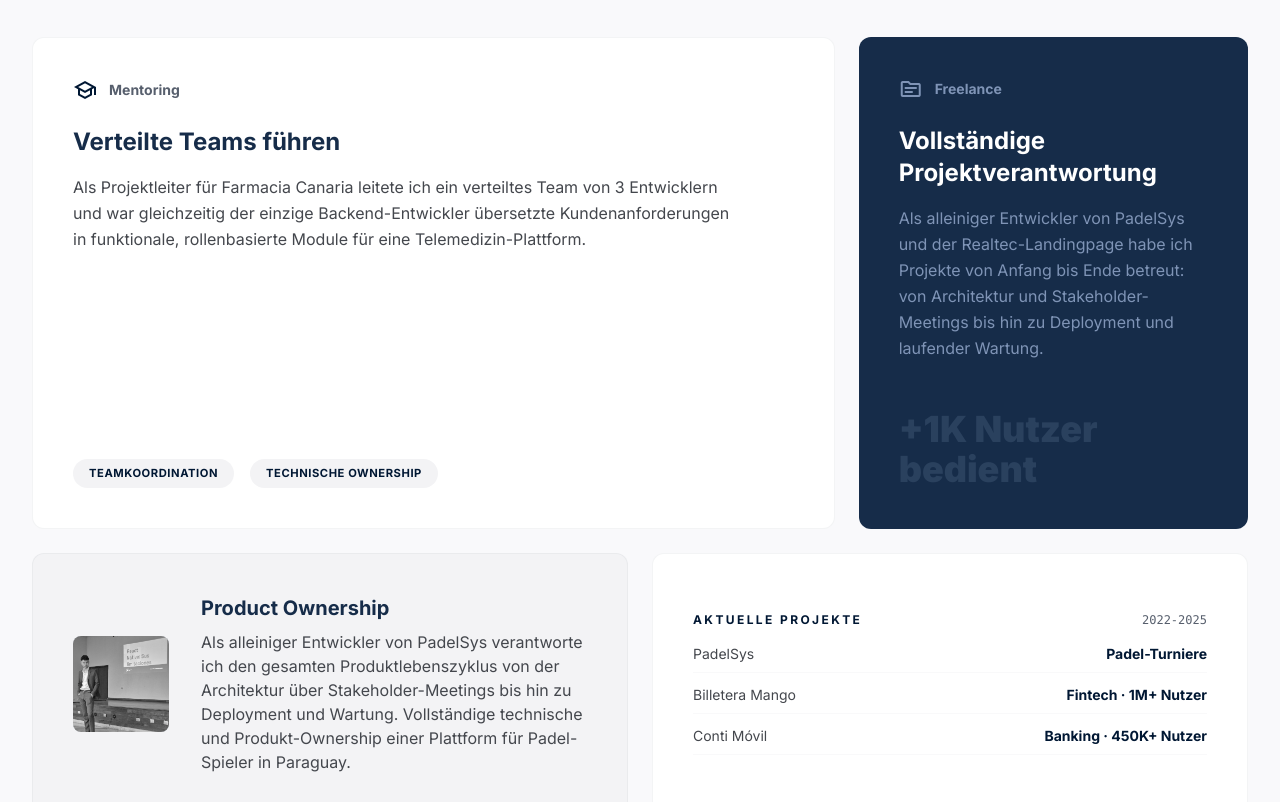
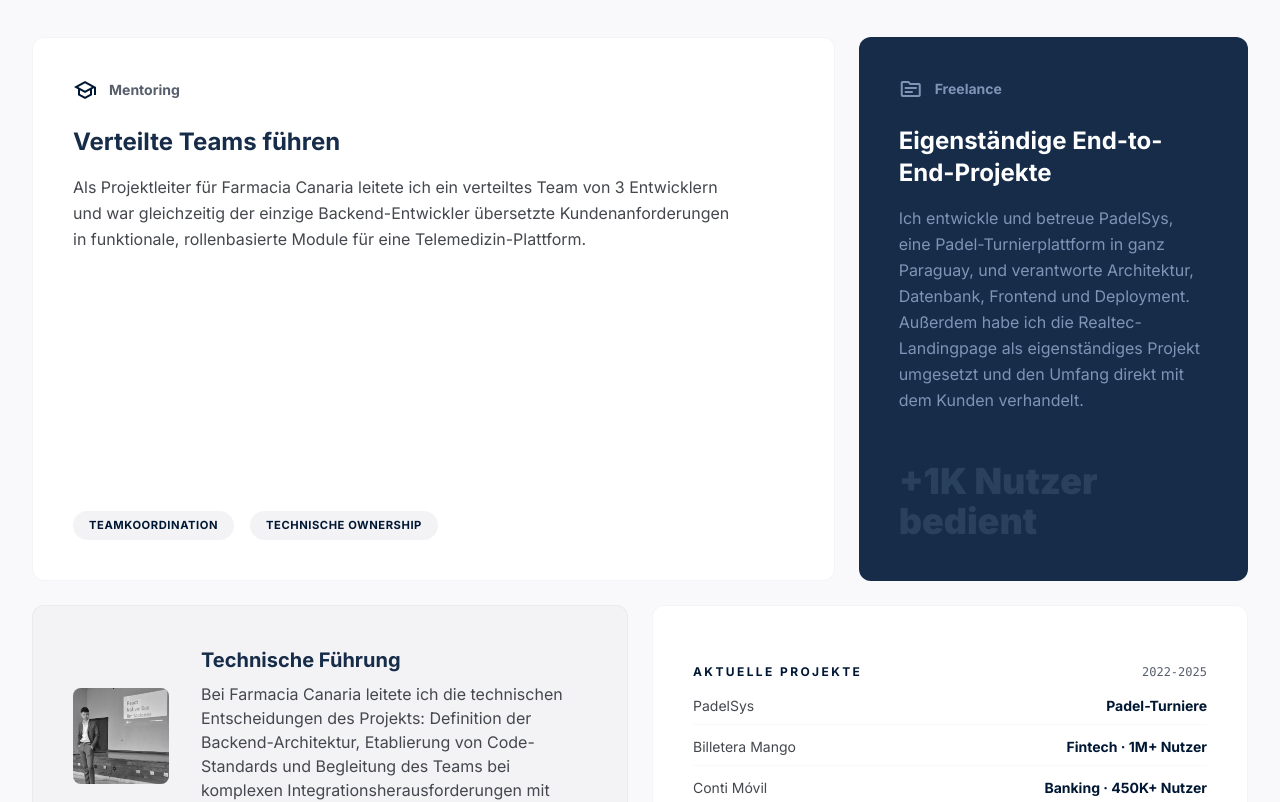
Before and after one commit to Dave-Gom/davegzarca, a Next.js app: page /de/about in a window 1280 px wide. Shown: the part 1660-2462 px from the top of the page. Built offline with nearby package versions, Linux system fonts and the light colour scheme.

Commit message:
feat(translations): update project descriptions and titles for improved clarity in German, English, and Spanish translations

```diff
--- a/infrastructure/translations/locales/screens/de.ts
+++ b/infrastructure/translations/locales/screens/de.ts
@@ -128,16 +128,16 @@ const screens: ScreensTranslations = {
       },
       openSourceCard: {
         label: "Freelance",
-        title: "Vollständige Projektverantwortung",
+        title: "Eigenständige End-to-End-Projekte",
         description:
-          "Als alleiniger Entwickler von PadelSys und der Realtec-Landingpage habe ich Projekte von Anfang bis Ende betreut: von Architektur und Stakeholder-Meetings bis hin zu Deployment und laufender Wartung.",
+          "Ich entwickle und betreue PadelSys, eine Padel-Turnierplattform in ganz Paraguay, und verantworte Architektur, Datenbank, Frontend und Deployment. Außerdem habe ich die Realtec-Landingpage als eigenständiges Projekt umgesetzt und den Umfang direkt mit dem Kunden verhandelt.",
         stars: "+1K Nutzer bedient",
       },
       speakingCard: {
         imageAlt: "David Gómez bei der Arbeit am Code",
-        title: "Product Ownership",
+        title: "Technische Führung",
         description:
-          "Als alleiniger Entwickler von PadelSys verantworte ich den gesamten Produktlebenszyklus von der Architektur über Stakeholder-Meetings bis hin zu Deployment und Wartung. Vollständige technische und Produkt-Ownership einer Plattform für Padel-Spieler in Paraguay.",
+          "Bei Farmacia Canaria leitete ich die technischen Entscheidungen des Projekts: Definition der Backend-Architektur, Etablierung von Code-Standards und Begleitung des Teams bei komplexen Integrationsherausforderungen mit bestehenden Gesundheitssystemen.",
       },
       appearancesCard: {
         title: "Aktuelle Projekte",
--- a/infrastructure/translations/locales/screens/en.ts
+++ b/infrastructure/translations/locales/screens/en.ts
@@ -128,16 +128,16 @@ const screens: ScreensTranslations = {
       },
       openSourceCard: {
         label: "Freelance",
-        title: "Full-Cycle Ownership",
+        title: "End-to-End Solo Projects",
         description:
-          "As the sole developer of PadelSys and the Realtec landing page, I managed projects end-to-end: from architecture and stakeholder meetings to deployment and ongoing maintenance.",
+          "I develop and maintain PadelSys, a padel tournament platform used across Paraguay, handling architecture, database, frontend, and deployment. I also built the Realtec landing page as an independent project, negotiating scope directly with the client.",
         stars: "1K+ Users Served",
       },
       speakingCard: {
         imageAlt: "David Gómez working on code",
-        title: "Product Ownership",
+        title: "Technical Leadership",
         description:
-          "As the sole developer of PadelSys, I manage the full product lifecycle from architecture and stakeholder meetings to deployment and maintenance. Complete technical and product ownership of a platform used by padel players across Paraguay.",
+          "At Farmacia Canaria I led the project's technical decision-making: defined the backend architecture, established coding standards, and guided the team through complex integration challenges with existing healthcare systems.",
       },
       appearancesCard: {
         title: "Recent Projects",
--- a/infrastructure/translations/locales/screens/es.ts
+++ b/infrastructure/translations/locales/screens/es.ts
@@ -130,14 +130,14 @@ const screens: ScreensTranslations = {
         label: "Freelance",
         title: "Ownership de Ciclo Completo",
         description:
-          "Como único desarrollador de PadelSys y la landing page de Realtec, gestioné proyectos de principio a fin: desde la arquitectura y reuniones con stakeholders hasta el despliegue y el mantenimiento.",
+          "Desarrollo y mantengo PadelSys, una plataforma de torneos de pádel utilizada en todo Paraguay, manejando arquitectura, base de datos, frontend y despliegue. También construí la landing page de Realtec como proyecto independiente, negociando alcances directamente con el cliente.",
         stars: "+1K Usuarios servidos",
       },
       speakingCard: {
         imageAlt: "David Gómez trabajando en código",
-        title: "Product Ownership",
+        title: "Liderazgo Técnico",
         description:
-          "Como único desarrollador de PadelSys, gestiono el ciclo de vida completo del producto desde la arquitectura y reuniones con stakeholders hasta el despliegue y mantenimiento. Ownership técnico y de producto completo de una plataforma utilizada por jugadores de pádel en Paraguay.",
+          "En Farmacia Canaria lideré la toma de decisiones técnicas del proyecto: definí la arquitectura del backend, establecí estándares de código y guié al equipo en la resolución de problemas complejos de integración con sistemas de salud existentes.",
       },
       appearancesCard: {
         title: "Proyectos recientes",
```
